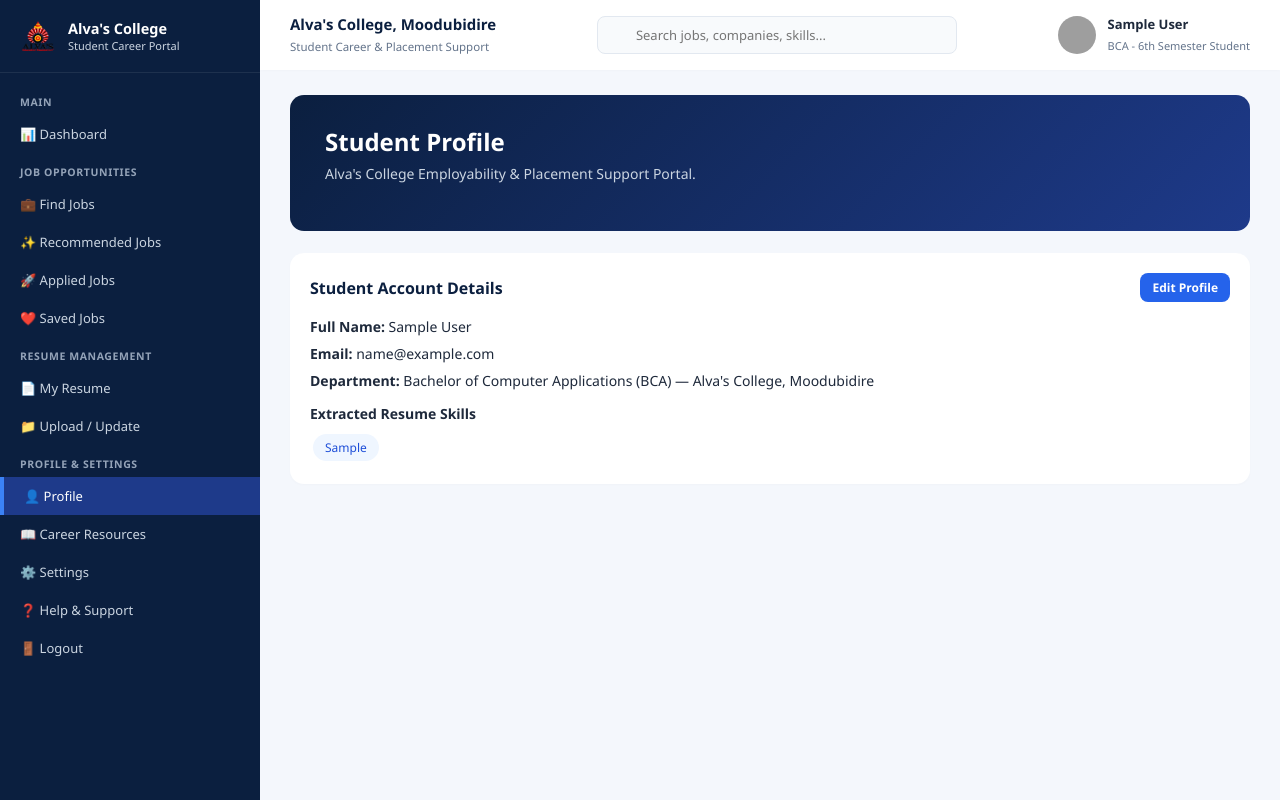
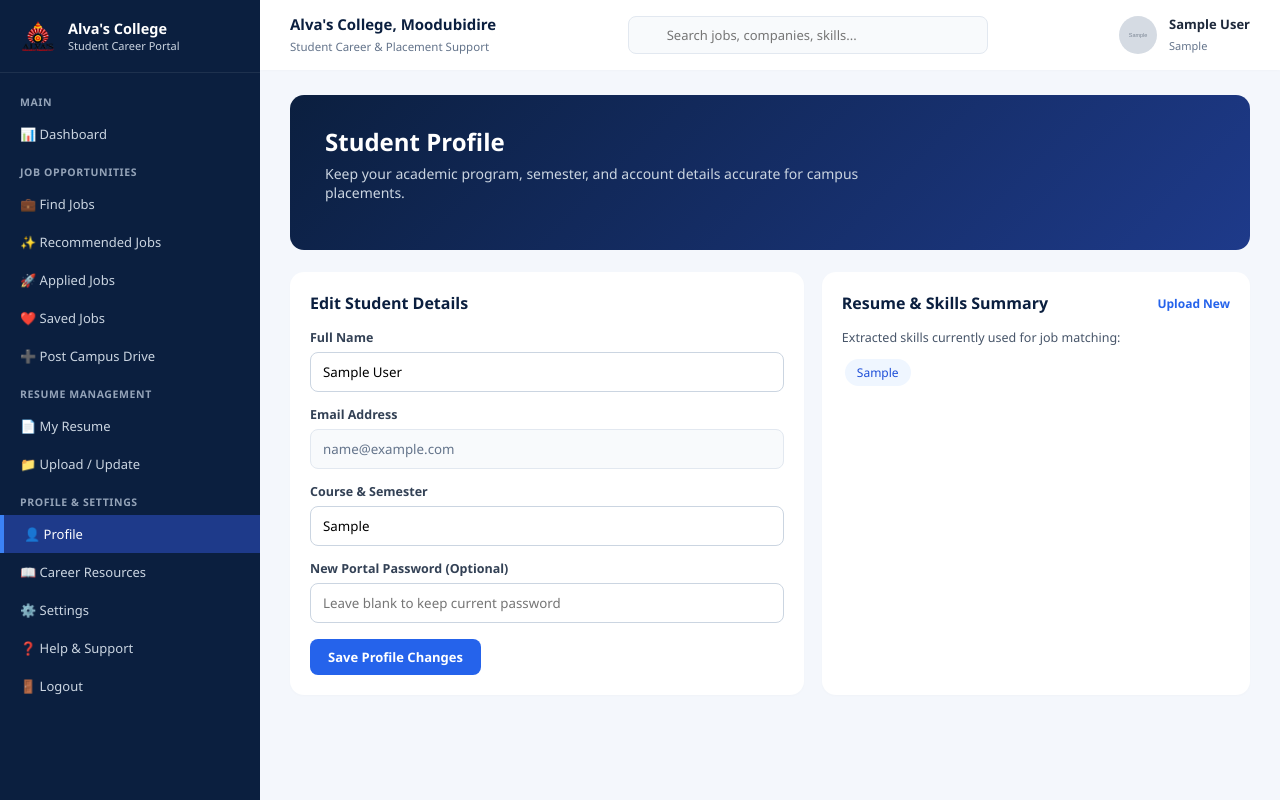
Before and after one commit to rameshsavadatti75-ops/ai-job-portal, a Flask app: page /profile in a window 1280 px wide. Run offline with Flask 3, Linux system fonts and the light colour scheme; the visitor is signed in with stand-in values (Sample User, id 1); grey boxes marked "Sample" are stand-in pictures; a database or web service that is not in the repository returns one stand-in record (values such as "Sample title"); some libraries are stand-ins or nearby versions; grey boxes are pictures that could not be loaded.

Commit message:
Show dynamic course_info across app, jobs, dashboard, and jobs template

```diff
--- a/app.py
+++ b/app.py
@@ -46,9 +46,10 @@ def dashboard():
     conn = get_db_connection()
     cursor = conn.cursor()
     try:
-        cursor.execute("SELECT avatar_url FROM users WHERE id = ?", (user_id,))
+        cursor.execute("SELECT avatar_url, course_info FROM users WHERE id = ?", (user_id,))
         u_row = cursor.fetchone()
         avatar_url = (u_row.get("avatar_url") if u_row else "") or session.get("avatar_url", "")
+        course_info = (u_row.get("course_info") if u_row else "") or session.get("course_info") or "Alva's College Student"
 
         cursor.execute(
             "SELECT resume_filepath, parsed_skills, uploaded_at FROM resumes WHERE user_id = ? ORDER BY uploaded_at DESC, id DESC LIMIT 1",
@@ -66,6 +67,7 @@ def dashboard():
         conn.close()
 
     session["avatar_url"] = avatar_url
+    session["course_info"] = course_info
 
     resume_filename = None
     upload_date = None
@@ -97,6 +99,7 @@ def dashboard():
         "dashboard.html",
         full_name=full_name,
         avatar_url=avatar_url,
+        course_info=course_info,
         resume_filename=resume_filename,
         upload_date=upload_date,
         skills_list=skills_list,
--- a/database.py
+++ b/database.py
@@ -132,11 +132,13 @@ def init_db():
                 email TEXT UNIQUE NOT NULL,
                 password TEXT NOT NULL,
                 avatar_url TEXT,
+                course_info TEXT DEFAULT 'Alva''s College Student',
                 created_at {ts_col}
             )
         """)
 
         _ensure_column_exists(cursor, conn.is_pg, "users", "avatar_url", "TEXT")
+        _ensure_column_exists(cursor, conn.is_pg, "users", "course_info", "TEXT DEFAULT 'Alva''s College Student'")
 
         cursor.execute(f"""
             CREATE TABLE IF NOT EXISTS resumes (
--- a/routes/auth.py
+++ b/routes/auth.py
@@ -14,6 +14,8 @@ auth_bp = Blueprint("auth", __name__)
 oauth = OAuth()
 google = None
 linkedin = None
+
+DEFAULT_COURSE_INFO = "Alva's College Student"
 
 
 def init_oauth(app):
@@ -67,7 +69,6 @@ def _send_reset_email(recipient_email, reset_url):
     </div>
     """
 
-    # 1. HTTPS API via Brevo (works on Render Free Tier where SMTP ports are blocked)
     if brevo_api_key:
         if not mail_from:
             return False, "Set MAIL_FROM in Render to your verified Brevo sender email."
@@ -93,14 +94,13 @@ def _send_reset_email(recipient_email, reset_url):
         except Exception as exc:
             return False, f"Could not send reset email via API: {exc}"
 
-    # 2. Fallback to standard SMTP (works locally)
     mail_username = (os.environ.get("MAIL_USERNAME") or "").strip()
     mail_password = (os.environ.get("MAIL_PASSWORD") or "").strip()
     mail_server = (os.environ.get("MAIL_SERVER") or "smtp.gmail.com").strip()
     mail_port = int(os.environ.get("MAIL_PORT") or "587")
 
     if not mail_username or not mail_password:
-        return False, "Set BREVO_API_KEY (recommended on Render) or MAIL_USERNAME/MAIL_PASSWORD in Environment."
+        return False, "Set BREVO_API_KEY in Render Environment to send reset emails."
 
     msg = EmailMessage()
     msg["Subject"] = "Reset Your Password - Alva's College Student Career Portal"
@@ -122,10 +122,6 @@ def _send_reset_email(recipient_email, reset_url):
                 server.login(mail_username, mail_password)
                 server.send_message(msg)
         return True, None
-    except OSError as exc:
-        if getattr(exc, "errno", None) == 101:
-            return False, "Render blocks SMTP ports (587/465). Add BREVO_API_KEY in Render Environment to send via HTTPS."
-        return False, f"Could not send reset email: {exc}"
     except Exception as exc:
         return False, f"Could not send reset email: {exc}"
 
@@ -135,17 +131,23 @@ def _login_or_create_oauth_user(email, full_name, avatar_url=""):
     conn = get_db_connection()
     cursor = conn.cursor()
     try:
-        cursor.execute("SELECT id, full_name, email, avatar_url FROM users WHERE email = ?", (email,))
+        cursor.execute(
+            "SELECT id, full_name, email, avatar_url, course_info FROM users WHERE email = ?",
+            (email,)
+        )
         user = cursor.fetchone()
 
         if not user:
             random_secret = secrets.token_urlsafe(24)
             cursor.execute(
-                "INSERT INTO users (full_name, email, password, avatar_url) VALUES (?, ?, ?, ?)",
-                (full_name, email, _hash_password(random_secret), avatar_clean)
+                "INSERT INTO users (full_name, email, password, avatar_url, course_info) VALUES (?, ?, ?, ?, ?)",
+                (full_name, email, _hash_password(random_secret), avatar_clean, DEFAULT_COURSE_INFO)
             )
             conn.commit()
-            cursor.execute("SELECT id, full_name, email, avatar_url FROM users WHERE email = ?", (email,))
+            cursor.execute(
+                "SELECT id, full_name, email, avatar_url, course_info FROM users WHERE email = ?",
+                (email,)
+            )
             user = cursor.fetchone()
         elif avatar_clean and user.get("avatar_url") != avatar_clean:
             cursor.execute("UPDATE users SET avatar_url = ? WHERE id = ?", (avatar_clean, user["id"]))
@@ -161,6 +163,7 @@ def _login_or_create_oauth_user(email, full_name, avatar_url=""):
     session["user_id"] = user["id"]
     session["full_name"] = user["full_name"]
     session["avatar_url"] = user.get("avatar_url") or ""
+    session["course_info"] = (user.get("course_info") or "").strip() or DEFAULT_COURSE_INFO
     return True
 
 
@@ -170,6 +173,7 @@ def register():
         full_name = (request.form.get("full_name") or request.form.get("name") or "").strip()
         email = (request.form.get("email") or "").strip().lower()
         password = (request.form.get("password") or "").strip()
+        course_info = (request.form.get("course_info") or "").strip() or DEFAULT_COURSE_INFO
 
         if not full_name or not email or not password:
             return render_template("register.html", error="All fields are required.")
@@ -178,8 +182,8 @@ def register():
         cursor = conn.cursor()
         try:
             cursor.execute(
-                "INSERT INTO users (full_name, email, password) VALUES (?, ?, ?)",
-                (full_name, email, _hash_password(password))
+                "INSERT INTO users (full_name, email, password, course_info) VALUES (?, ?, ?, ?)",
+                (full_name, email, _hash_password(password), course_info)
             )
             conn.commit()
             return redirect(url_for("auth.login"))
@@ -208,7 +212,7 @@ def login():
         cursor = conn.cursor()
         try:
             cursor.execute(
-                "SELECT id, full_name, email, avatar_url FROM users WHERE email = ? AND password = ?",
+                "SELECT id, full_name, email, avatar_url, course_info FROM users WHERE email = ? AND password = ?",
                 (email, _hash_password(password))
             )
             user = cursor.fetchone()
@@ -220,6 +224,7 @@ def login():
             session["user_id"] = user["id"]
             session["full_name"] = user["full_name"]
             session["avatar_url"] = user.get("avatar_url") or ""
+            session["course_info"] = (user.get("course_info") or "").strip() or DEFAULT_COURSE_INFO
             return redirect(url_for("dashboard"))
 
         return render_template("login.html", error="Invalid email or password.")
@@ -298,7 +303,7 @@ def google_login():
     if not os.environ.get("GOOGLE_CLIENT_ID") or not os.environ.get("GOOGLE_CLIENT_SECRET"):
         return render_template("login.html", error="Google login is not configured on the server yet.")
     redirect_uri = url_for("auth.google_callback", _external=True)
-    return google.authorize_redirect(redirect_uri)
+    return google.authorize_redirect(redirect_uri, prompt="select_account")
 
 
 @auth_bp.route("/auth/google/callback")
--- a/routes/jobs.py
+++ b/routes/jobs.py
@@ -4,6 +4,8 @@ from services.job_api import fetch_jobs, classify_region
 from services.matching import calculate_job_matches
 
 jobs_bp = Blueprint("jobs", __name__)
+
+DEFAULT_COURSE_INFO = "Alva's College Student"
 
 
 def _load_latest_user_skills(user_id):
@@ -115,6 +117,7 @@ def find_jobs():
         "jobs.html",
         full_name=session.get("full_name", "Student"),
         avatar_url=session.get("avatar_url", ""),
+        course_info=session.get("course_info", DEFAULT_COURSE_INFO),
         jobs=_attach_flags(filtered, applied_keys, saved_keys),
         user_skills=skills,
         query=query,
@@ -142,6 +145,7 @@ def recommended_jobs():
         "jobs.html",
         full_name=session.get("full_name", "Student"),
         avatar_url=session.get("avatar_url", ""),
+        course_info=session.get("course_info", DEFAULT_COURSE_INFO),
         jobs=_attach_flags(ranked, applied_keys, saved_keys),
         user_skills=skills,
         query="",
@@ -203,6 +207,7 @@ def applied_jobs():
         "jobs.html",
         full_name=session.get("full_name", "Student"),
         avatar_url=session.get("avatar_url", ""),
+        course_info=session.get("course_info", DEFAULT_COURSE_INFO),
         jobs=jobs,
         user_skills=skills,
         query="",
@@ -264,6 +269,7 @@ def saved_jobs():
         "jobs.html",
         full_name=session.get("full_name", "Student"),
         avatar_url=session.get("avatar_url", ""),
+        course_info=session.get("course_info", DEFAULT_COURSE_INFO),
         jobs=jobs,
         user_skills=skills,
         query="",
@@ -326,6 +332,7 @@ def post_job():
         "post_job.html",
         full_name=session.get("full_name", "Student"),
         avatar_url=session.get("avatar_url", ""),
+        course_info=session.get("course_info", DEFAULT_COURSE_INFO),
         posted_jobs=posted_jobs,
         error=error,
         success=success
--- a/routes/profile.py
+++ b/routes/profile.py
@@ -4,12 +4,17 @@ from database import get_db_connection
 
 profile_bp = Blueprint("profile", __name__)
 
+DEFAULT_COURSE_INFO = "Alva's College Student"
+
 
 def _load_profile_data(user_id):
     conn = get_db_connection()
     cursor = conn.cursor()
     try:
-        cursor.execute("SELECT id, full_name, email, created_at FROM users WHERE id = ?", (user_id,))
+        cursor.execute(
+            "SELECT id, full_name, email, avatar_url, course_info, created_at FROM users WHERE id = ?",
+            (user_id,)
+        )
         user = cursor.fetchone()
 
         cursor.execute(
@@ -22,26 +27,52 @@ def _load_profile_data(user_id):
         conn.close()
 
     skills = []
-    if resume and resume["parsed_skills"]:
+    if resume and resume.get("parsed_skills"):
         skills = [s.strip() for s in str(resume["parsed_skills"]).split(",") if s.strip()]
     return user, resume, skills
 
 
-@profile_bp.route("/profile")
+@profile_bp.route("/profile", methods=["GET", "POST"])
 def view_profile():
     if "user_id" not in session:
         return redirect(url_for("auth.login"))
 
-    user, resume, skills = _load_profile_data(session["user_id"])
+    user_id = session["user_id"]
+    message = None
+
+    if request.method == "POST":
+        new_name = (request.form.get("full_name") or "").strip()
+        new_course = (request.form.get("course_info") or "").strip()
+
+        conn = get_db_connection()
+        cursor = conn.cursor()
+        try:
+            if new_name:
+                cursor.execute("UPDATE users SET full_name = ? WHERE id = ?", (new_name, user_id))
+                session["full_name"] = new_name
+            if new_course:
+                cursor.execute("UPDATE users SET course_info = ? WHERE id = ?", (new_course, user_id))
+                session["course_info"] = new_course
+            conn.commit()
+            message = "Profile updated successfully!"
+        finally:
+            cursor.close()
+            conn.close()
+
+    user, resume, skills = _load_profile_data(user_id)
+    course_info = (user.get("course_info") if user else "") or session.get("course_info") or DEFAULT_COURSE_INFO
+    avatar_url = (user.get("avatar_url") if user else "") or session.get("avatar_url", "")
+
     return render_template(
-        "portal_pages.html",
-        page_type="profile",
+        "profile.html",
         page_title="Student Profile",
         full_name=session.get("full_name", "Student"),
+        avatar_url=avatar_url,
+        course_info=course_info,
         user=user,
         resume=resume,
         skills=skills,
-        message=None
+        message=message
     )
 
 
@@ -55,6 +86,8 @@ def career_resources():
         page_type="resources",
         page_title="Career Resources",
         full_name=session.get("full_name", "Student"),
+        avatar_url=session.get("avatar_url", ""),
+        course_info=session.get("course_info", DEFAULT_COURSE_INFO),
         user=None,
         resume=None,
         skills=[],
@@ -72,6 +105,7 @@ def settings():
 
     if request.method == "POST":
         new_name = (request.form.get("full_name") or "").strip()
+        new_course = (request.form.get("course_info") or "").strip()
         new_password = (request.form.get("new_password") or "").strip()
 
         conn = get_db_connection()
@@ -80,6 +114,9 @@ def settings():
             if new_name:
                 cursor.execute("UPDATE users SET full_name = ? WHERE id = ?", (new_name, user_id))
                 session["full_name"] = new_name
+            if new_course:
+                cursor.execute("UPDATE users SET course_info = ? WHERE id = ?", (new_course, user_id))
+                session["course_info"] = new_course
             if new_password:
                 hashed = hashlib.sha256(new_password.encode("utf-8")).hexdigest()
                 cursor.execute("UPDATE users SET password = ? WHERE id = ?", (hashed, user_id))
@@ -90,11 +127,15 @@ def settings():
             conn.close()
 
     user, resume, skills = _load_profile_data(user_id)
+    course_info = (user.get("course_info") if user else "") or session.get("course_info") or DEFAULT_COURSE_INFO
+    avatar_url = (user.get("avatar_url") if user else "") or session.get("avatar_url", "")
+
     return render_template(
-        "portal_pages.html",
-        page_type="settings",
-        page_title="Settings",
+        "profile.html",
+        page_title="Profile & Settings",
         full_name=session.get("full_name", "Student"),
+        avatar_url=avatar_url,
+        course_info=course_info,
         user=user,
         resume=resume,
         skills=skills,
@@ -112,6 +153,8 @@ def help_support():
         page_type="help",
         page_title="Help & Support",
         full_name=session.get("full_name", "Student"),
+        avatar_url=session.get("avatar_url", ""),
+        course_info=session.get("course_info", DEFAULT_COURSE_INFO),
         user=None,
         resume=None,
         skills=[],
--- a/templates/dashboard.html
+++ b/templates/dashboard.html
@@ -54,7 +54,7 @@
                 <img src="{{ avatar_url if avatar_url else 'https://ui-avatars.com/api/?name=' + (full_name | urlencode) + '&background=1d63dc&color=fff&size=128' }}" alt="{{ full_name }}">
                 <div class="user-info">
                     <span>{{ full_name }}</span>
-                    <small>BCA - 6th Semester Student</small>
+                    <small>{{ course_info or "Alva's College Student" }}</small>
                 </div>
             </div>
         </div>
--- a/templates/jobs.html
+++ b/templates/jobs.html
@@ -57,7 +57,7 @@
                 <img src="{{ avatar_url if avatar_url else 'https://ui-avatars.com/api/?name=' + (full_name | urlencode) + '&background=1d63dc&color=fff&size=128' }}" alt="{{ full_name }}">
                 <div class="user-info">
                     <span>{{ full_name }}</span>
-                    <small>BCA - 6th Semester Student</small>
+                    <small>{{ course_info or "Alva's College Student" }}</small>
                 </div>
             </div>
         </div>
--- a/templates/profile.html
+++ b/templates/profile.html
@@ -0,0 +1,117 @@
+<!DOCTYPE html>
+<html lang="en">
+<head>
+    <meta charset="UTF-8">
+    <title>{{ page_title }} - Alva's College Career Portal</title>
+    <link rel="stylesheet" href="{{ url_for('static', filename='css/style.css') }}">
+</head>
+<body>
+    <div class="sidebar">
+        <div class="sidebar-header">
+            <img src="{{ url_for('static', filename='images/logo.png') }}" alt="Alva's Logo">
+            <a href="{{ url_for('dashboard') }}" class="sidebar-brand">Alva's College <span>Student Career Portal</span></a>
+        </div>
+        <ul class="sidebar-menu">
+            <li class="menu-category">Main</li>
+            <li><a href="{{ url_for('dashboard') }}">📊 Dashboard</a></li>
+
+            <li class="menu-category">Job Opportunities</li>
+            <li><a href="{{ url_for('jobs.find_jobs') }}">💼 Find Jobs</a></li>
+            <li><a href="{{ url_for('jobs.recommended_jobs') }}">✨ Recommended Jobs</a></li>
+            <li><a href="{{ url_for('jobs.applied_jobs') }}">🚀 Applied Jobs</a></li>
+            <li><a href="{{ url_for('jobs.saved_jobs') }}">❤️ Saved Jobs</a></li>
+            <li><a href="{{ url_for('jobs.post_job') }}">➕ Post Campus Drive</a></li>
+
+            <li class="menu-category">Resume Management</li>
+            <li><a href="{{ url_for('profile.view_profile') }}">📄 My Resume</a></li>
+            <li><a href="{{ url_for('resume.upload_resume') }}">📁 Upload / Update</a></li>
+
+            <li class="menu-category">Profile & Settings</li>
+            <li class="active"><a href="{{ url_for('profile.view_profile') }}">👤 Profile</a></li>
+            <li><a href="{{ url_for('profile.career_resources') }}">📖 Career Resources</a></li>
+            <li><a href="{{ url_for('profile.settings') }}">⚙️ Settings</a></li>
+            <li><a href="{{ url_for('profile.help_support') }}">❓ Help & Support</a></li>
+            <li><a href="{{ url_for('auth.logout') }}">🚪 Logout</a></li>
+        </ul>
+    </div>
+
+    <div class="main-wrapper">
+        <div class="topbar">
+            <div class="topbar-college">
+                <div class="college-titles">
+                    <h2>Alva's College, Moodubidire</h2>
+                    <span>Student Career & Placement Support</span>
+                </div>
+            </div>
+            <form class="search-bar" method="GET" action="{{ url_for('jobs.find_jobs') }}">
+                <input type="text" name="q" placeholder="Search jobs, companies, skills...">
+            </form>
+            <div class="user-profile-badge">
+                <img src="{{ avatar_url if avatar_url else 'https://ui-avatars.com/api/?name=' + (full_name | urlencode) + '&background=1d63dc&color=fff&size=128' }}" alt="{{ full_name }}">
+                <div class="user-info">
+                    <span>{{ full_name }}</span>
+                    <small>{{ course_info }}</small>
+                </div>
+            </div>
+        </div>
+
+        <div class="content-area">
+            <div class="hero-banner">
+                <div>
+                    <h1>{{ page_title }}</h1>
+                    <p>Keep your academic program, semester, and account details accurate for campus placements.</p>
+                </div>
+            </div>
+
+            {% if message %}
+                <div class="card" style="background: #f0fdf4; border: 1px solid #bbf7d0; color: #166534; font-weight: 600;">
+                    ✅ {{ message }}
+                </div>
+            {% endif %}
+
+            <div style="display: grid; grid-template-columns: 1.2fr 1fr; gap: 18px;">
+                <div class="card">
+                    <div class="card-header">
+                        <h3>Edit Student Details</h3>
+                    </div>
+                    <form method="POST" action="{{ url_for('profile.settings') }}">
+                        <label style="display:block; font-size:12.5px; font-weight:600; color:#334155; margin-bottom:6px;">Full Name</label>
+                        <input type="text" name="full_name" value="{{ user.full_name if user else full_name }}" required
+                            style="width:100%; padding:10px 12px; border:1px solid #cbd5e1; border-radius:8px; margin-bottom:14px;">
+
+                        <label style="display:block; font-size:12.5px; font-weight:600; color:#334155; margin-bottom:6px;">Email Address</label>
+                        <input type="email" value="{{ user.email if user else '' }}" disabled
+                            style="width:100%; padding:10px 12px; border:1px solid #e2e8f0; border-radius:8px; margin-bottom:14px; background:#f8fafc; color:#64748b;">
+
+                        <label style="display:block; font-size:12.5px; font-weight:600; color:#334155; margin-bottom:6px;">Course &amp; Semester</label>
+                        <input type="text" name="course_info" value="{{ course_info }}" placeholder="e.g. BCA - 6th Semester, BCom - 4th Semester, MCA"
+                            style="width:100%; padding:10px 12px; border:1px solid #cbd5e1; border-radius:8px; margin-bottom:14px;">
+
+                        <label style="display:block; font-size:12.5px; font-weight:600; color:#334155; margin-bottom:6px;">New Portal Password (Optional)</label>
+                        <input type="password" name="new_password" placeholder="Leave blank to keep current password"
+                            style="width:100%; padding:10px 12px; border:1px solid #cbd5e1; border-radius:8px; margin-bottom:16px;">
+
+                        <button type="submit" class="btn btn-primary">Save Profile Changes</button>
+                    </form>
+                </div>
+
+                <div class="card">
+                    <div class="card-header">
+                        <h3>Resume &amp; Skills Summary</h3>
+                        <a href="{{ url_for('resume.upload_resume') }}" style="font-size: 12px; color: #2563eb; text-decoration: none; font-weight: 600;">Upload New</a>
+                    </div>
+                    {% if skills %}
+                        <p style="font-size: 12.5px; color: #475569; margin-bottom: 10px;">Extracted skills currently used for job matching:</p>
+                        {% for s in skills %}
+                            <span class="skill-badge">{{ s }}</span>
+                        {% endfor %}
+                    {% else %}
+                        <p style="font-size: 13px; color: #64748b; margin-bottom: 12px;">No resume uploaded yet.</p>
+                        <a href="{{ url_for('resume.upload_resume') }}" class="btn btn-primary" style="font-size: 12px;">Upload Resume &rarr;</a>
+                    {% endif %}
+                </div>
+            </div>
+        </div>
+    </div>
+</body>
+</html>
```
